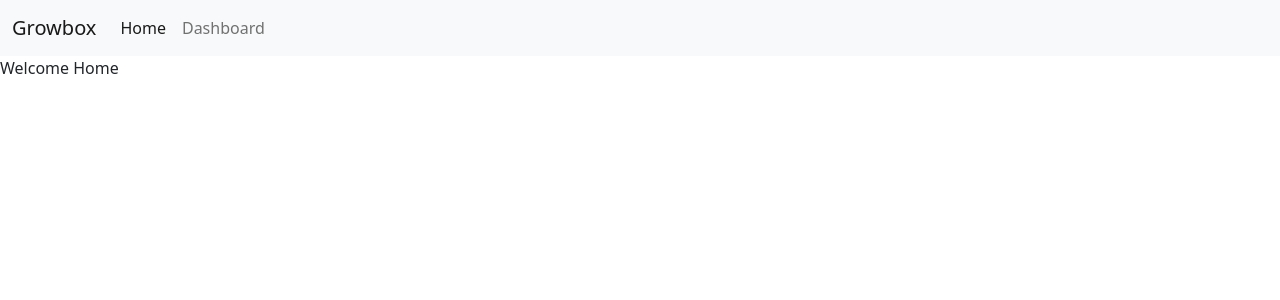
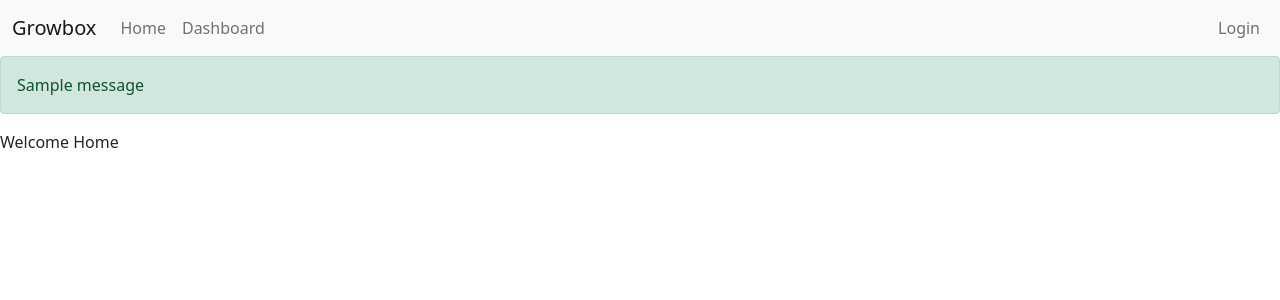
Before and after one commit to kpaule/growbox, a Flask app: page / in a window 1280 px wide. Shown: the top 300 px of the page. Run offline with Flask 2, Linux system fonts and the light colour scheme; one stand-in notice (Sample message) is shown.

Commit message:
add login form

```diff
--- a/growbox/__init__.py
+++ b/growbox/__init__.py
@@ -1,5 +1,8 @@
+import os
+
 from flask import Flask
 
 app = Flask(__name__)
+app.config["SECRET_KEY"] = os.getenv("SECRET_KEY", "key_for_development")
 
 from growbox import routes
--- a/growbox/routes.py
+++ b/growbox/routes.py
@@ -1,5 +1,7 @@
-from flask import Flask, render_template
+from flask import Flask, render_template, flash, redirect
+from flask.helpers import url_for
 from growbox import app
+from growbox.forms import LoginForm
 
 @app.route('/')
 @app.route('/index/')
@@ -7,6 +9,14 @@ from growbox import app
 def home():
     return render_template("index.html")
 
+@app.route("/login/", methods=["GET", "POST"])
+def login():
+    form = LoginForm()
+    if form.validate_on_submit():
+        flash(f"Hello {form.username.data}! You are now logged in.", "success")
+        return redirect(url_for("dashboard"))
+    return render_template("login.html", form=form)
+
 @app.route('/dashboard/')
 def dashboard():
     return render_template("dashboard.html")
--- a/growbox/templates/base.html
+++ b/growbox/templates/base.html
@@ -18,16 +18,29 @@
             <div class="container-fluid">
                 <a class="navbar-brand" href="/">Growbox</a>
                 <button class="navbar-toggler" type="button" data-bs-toggle="collapse" data-bs-target="#navbarNavAltMarkup" aria-controls="navbarNavAltMarkup" aria-expanded="false" aria-label="Toggle navigation">
-                <span class="navbar-toggler-icon"></span>
+                    <span class="navbar-toggler-icon"></span>
                 </button>
-                <div class="collapse navbar-collapse" id="navbarNavAltMarkup">
-                <div class="navbar-nav">
-                    <a class="nav-link active" aria-current="page" href="/home">Home</a>
-                    <a class="nav-link" href="/dashboard">Dashboard</a>
-                </div>
+                <div class="collapse navbar-collapse justify-content-between" id="navbarNavAltMarkup">
+                    <div class="navbar-nav">
+                        <a class="nav-link" href="{{ url_for('home') }}">Home</a>
+                        <a class="nav-link" href="{{ url_for('dashboard') }}">Dashboard</a>
+                    </div>
+                    <div class="navbar-nav">
+                        <a class="nav-link" href="{{ url_for('login') }}">Login</a>
+                    </div>
                 </div>
             </div>
         </nav>
+
+        {% with messages = get_flashed_messages(with_categories=true) %}
+            {% if messages %}
+                {% for category, message in messages %}
+                    <div class="alert alert-{{ category }}">
+                        {{ message }}
+                    </div>
+                {% endfor %}
+            {% endif %}
+        {% endwith %}
 
         <!-- Content -->
         {% block content %}{% endblock %}
--- a/requirements.txt
+++ b/requirements.txt
@@ -1,6 +1,8 @@
 click==7.1.2
 Flask==1.1.2
+Flask-WTF==0.14.3
 itsdangerous==1.1.0
 Jinja2==2.11.3
 MarkupSafe==1.1.1
 Werkzeug==1.0.1
+WTForms==2.3.3
```
Also changed, not shown: growbox/forms.py (added, +9 -0 lines), growbox/templates/login.html (added, +47 -0 lines).
